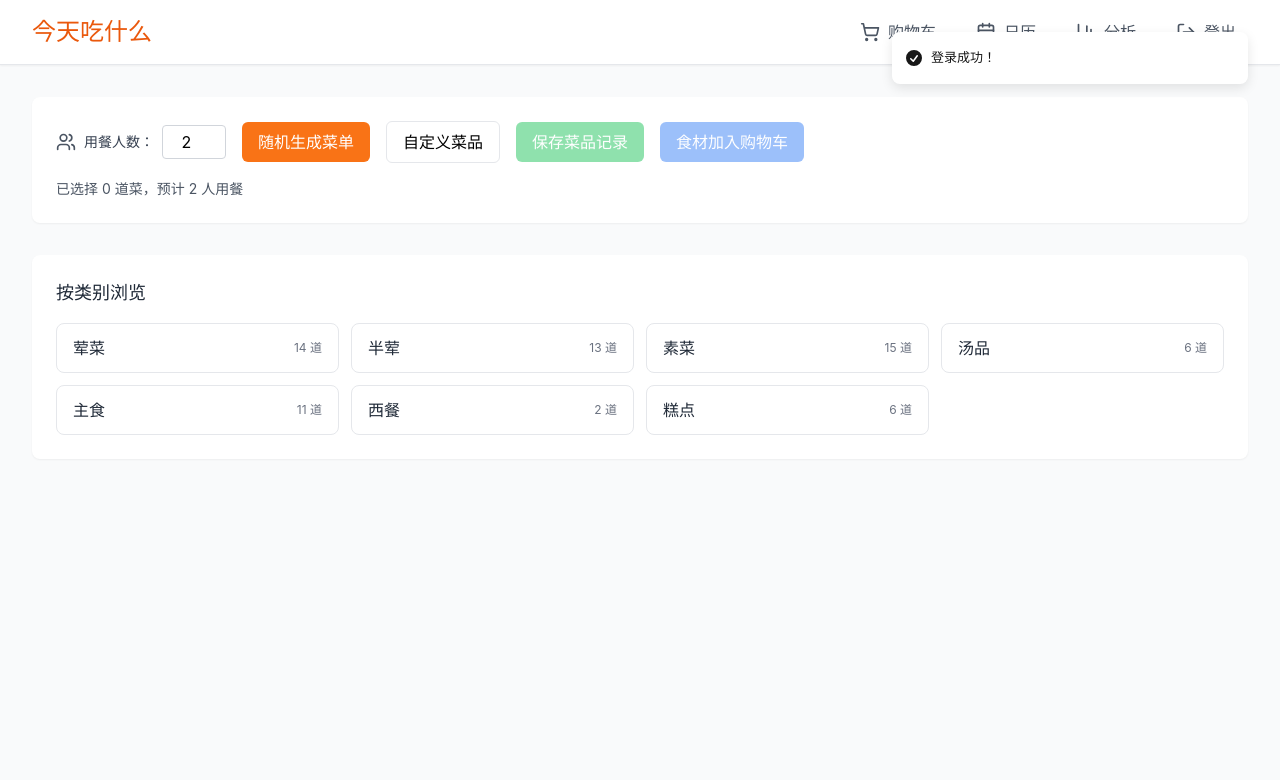
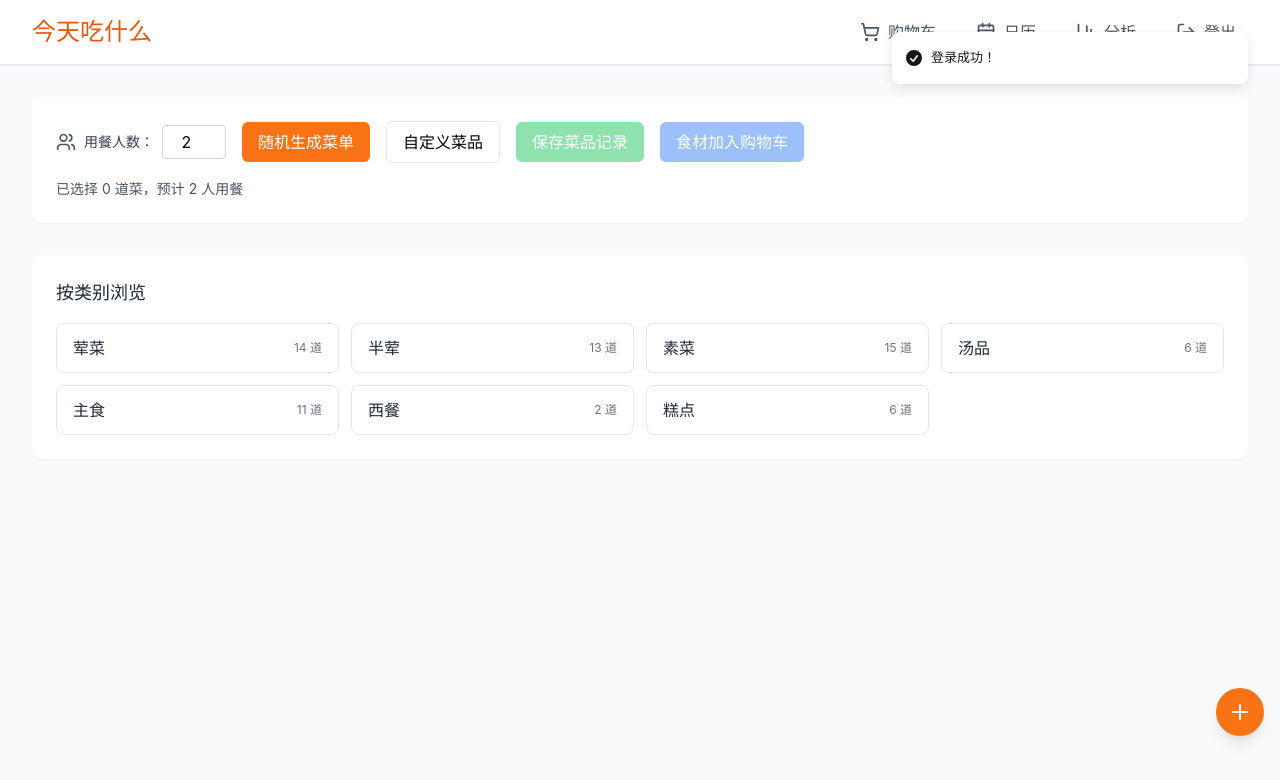
Before and after one commit to martin-fiona/WhatToEat, a React (Vite) app: page /#/auth in a window 1280 px wide. Both pictures are taken after typing "name@example.com", "Sample123" into the empty fields and a click on the button "登录". Shown: the top 780 px of the page. Built offline with nearby package versions, Linux system fonts and the light colour scheme.

Commit message:
feat(ui): 首页右下角增加自定义菜品浮动按钮

```diff
--- a/src/pages/HomePage.tsx
+++ b/src/pages/HomePage.tsx
@@ -4,7 +4,7 @@ import { useDishStore } from '@/stores/dishStore'
 import { useShoppingCartStore } from '@/stores/shoppingCartStore'
 import { DishCard } from '@/components/DishCard'
 import CustomDishModal from '@/components/CustomDishModal'
-import { ShoppingCart, Users, Calendar, BarChart3, LogOut, ChevronLeft } from 'lucide-react'
+import { ShoppingCart, Users, Calendar, BarChart3, LogOut, ChevronLeft, Plus } from 'lucide-react'
 import { Link, useNavigate } from 'react-router-dom'
 import { toast } from 'sonner'
 import { supabase } from '@/lib/supabase'
@@ -329,6 +329,14 @@ export function HomePage() {
         )}
       </main>
 
+      <button
+        aria-label="自定义菜品"
+        onClick={() => setOpenCustom(true)}
+        className="fixed bottom-16 right-4 z-50 h-12 w-12 rounded-full bg-orange-500 text-white shadow-lg flex items-center justify-center hover:bg-orange-600"
+      >
+        <Plus className="w-6 h-6" />
+      </button>
+
       <CustomDishModal
         open={openCustom}
         onClose={() => setOpenCustom(false)}
```
